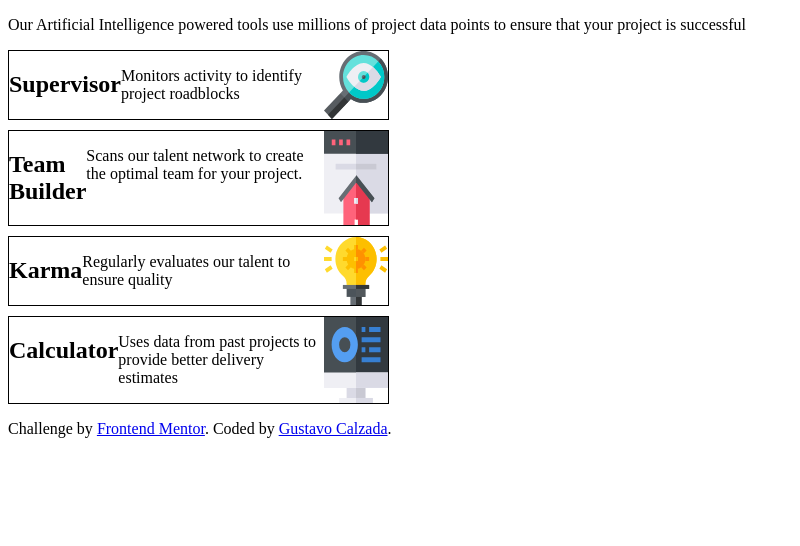
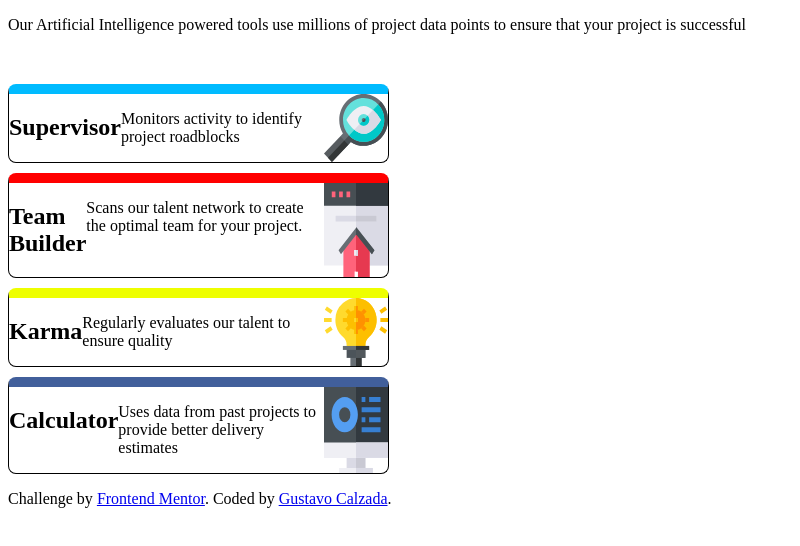
Before and after one commit to GustavoR0dr1gu3z/four-card-feature-section-master, a plain HTML site: page index.html in a window 1280 px wide. Shown: the whole page, without its empty margins (0-800 px from the left). Drawn offline with Linux system fonts and the light colour scheme.

Commit message:
Dando color a cada section

```diff
--- a/styles.css
+++ b/styles.css
@@ -1,8 +1,31 @@
 
 
 div > section{
-    display: flex;
     border: 1px solid;
     width: 30%;
     margin-bottom: 10px;
+    display: flex;
+    cursor: pointer;
+
 }
+
+.uno{
+    margin-top: 50px;
+    border-top: solid 10px rgb(0, 187, 255);
+    border-radius: 8px;
+}
+
+.dos{
+    border-top: solid 10px red;
+    border-radius: 8px;
+}
+
+.tres{
+    border-top: solid 10px rgb(238, 255, 0);
+    border-radius: 8px;
+}
+
+.cuatro{
+    border-top: solid 10px rgb(65, 95, 155);
+    border-radius: 8px;
+}
```
